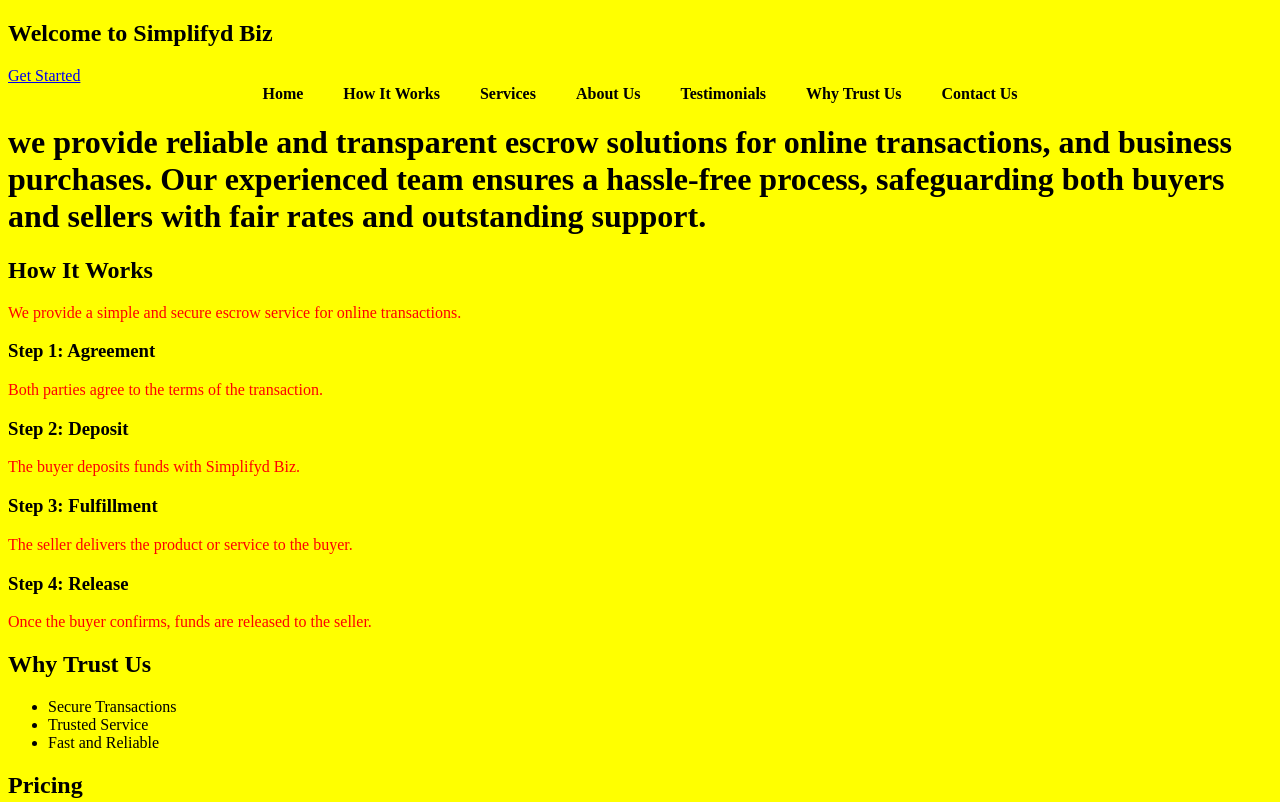
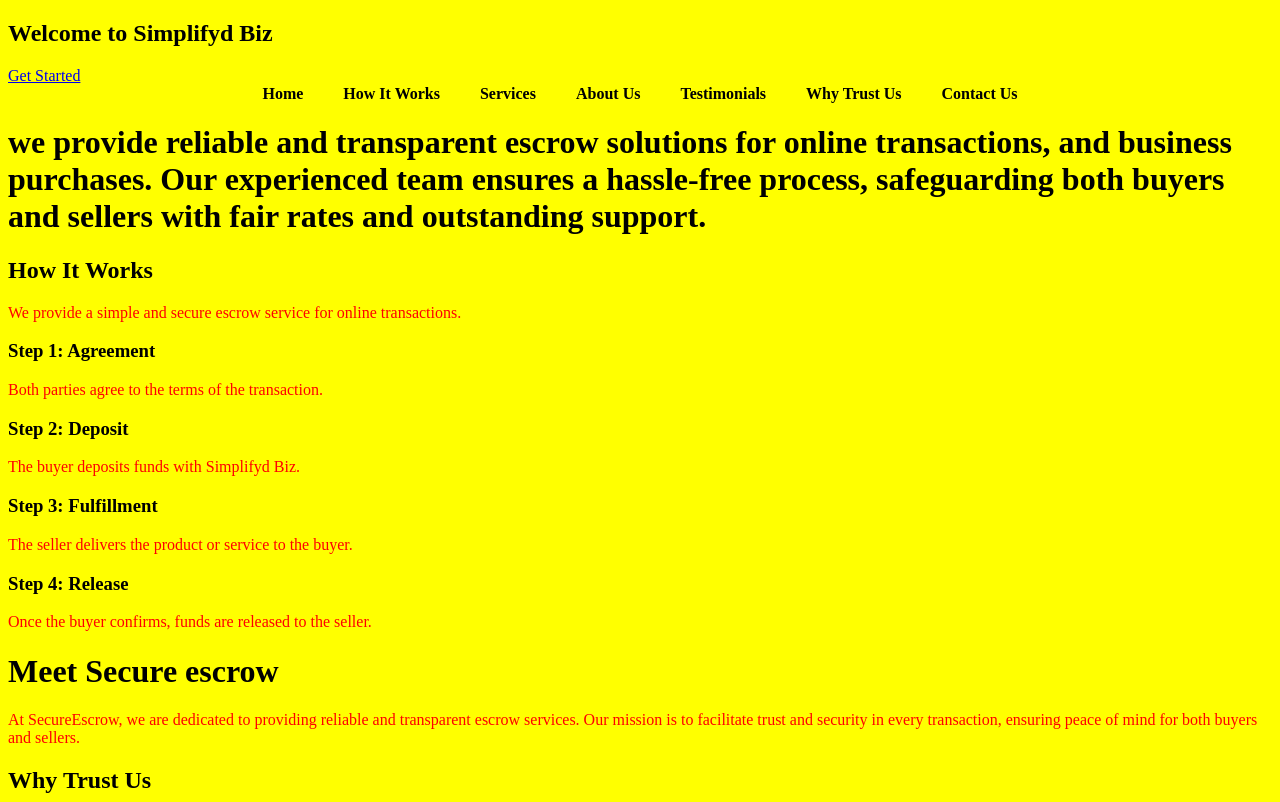
Before and after one commit to Mary2019-yes/simplifyd-biz, a plain HTML site: page index.html in a window 1280 px wide. Shown: the top 802 px of the page. Drawn offline with Linux system fonts and the light colour scheme.

Commit message:
Update index.html

```diff
--- a/index.html
+++ b/index.html
@@ -103,6 +103,12 @@
 }
 
 </style>
+    <head>
+        <h1>Meet Secure escrow</h1>
+
+        <p> At SecureEscrow, we are dedicated to providing reliable and transparent escrow services. Our mission is to facilitate trust and security in every transaction, ensuring peace of mind for both buyers and sellers.</p>
+    </head>
+
     <!-- Why Trust Us Section -->
 
     <section id="why-trust-us">
```
